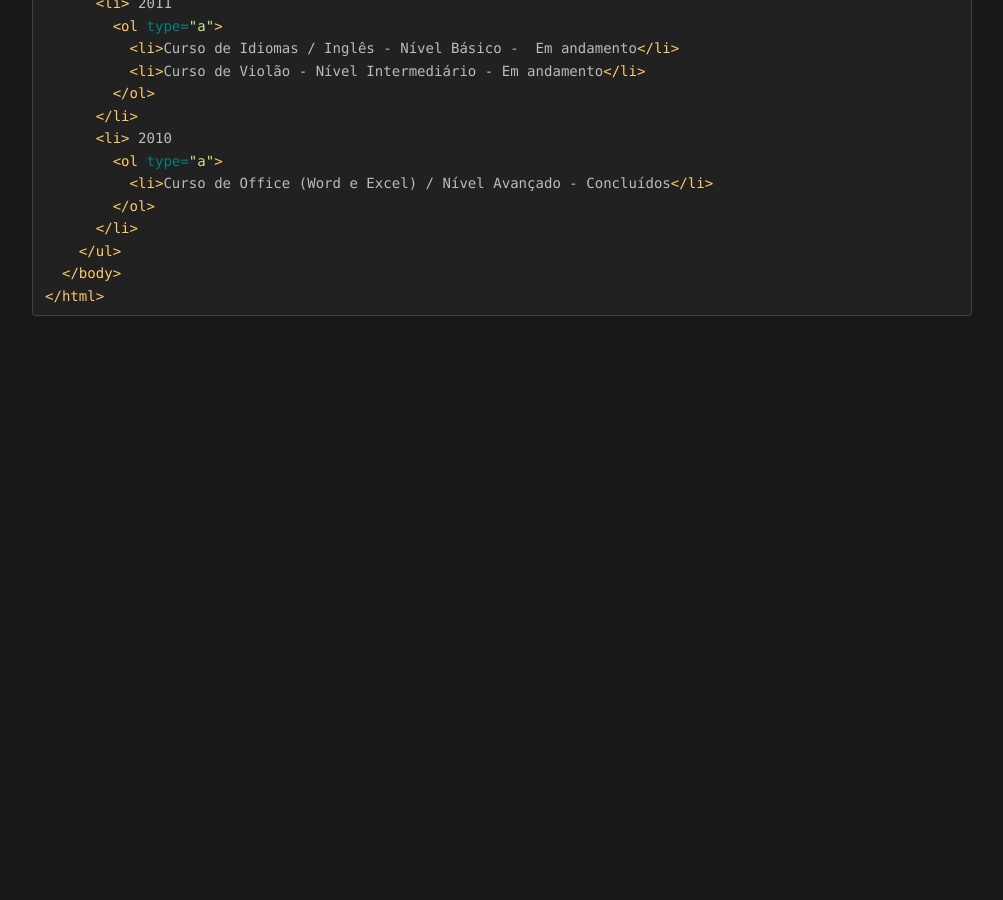
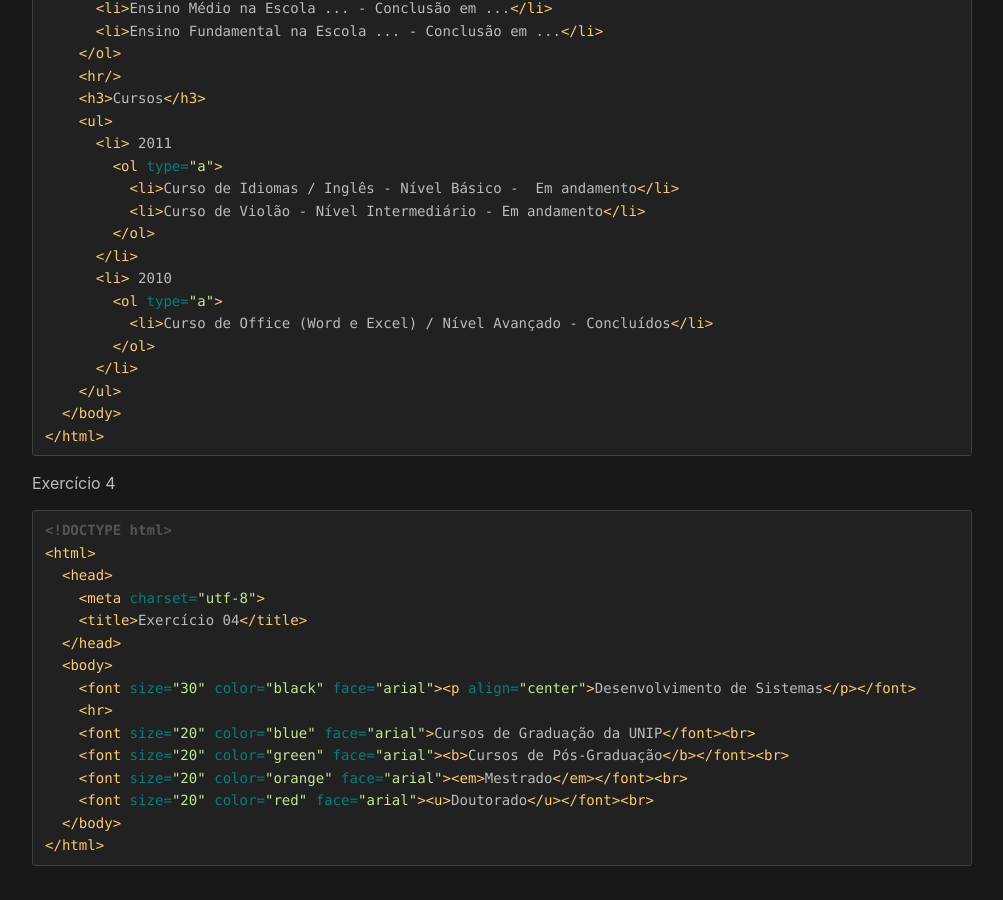
Before and after one commit to amignon/amignon.github.io, a Jekyll site: the page built from paginas/dswi/html.md, in a window 1280 px wide and 900 px high, scrolled down 14250 px. Shown: the whole window, without its empty margins (138-1141 px from the left). Built offline with Jekyll 4.4.1, drawn with Linux system fonts in a browser that asks for light colours; nearby versions of some CDN libraries; before the commit the page ends 14626 px from its top, so only the background shows below that; some of the changed text lies outside the part shown.

Commit message:
Atualização

````diff
--- a/paginas/dswi/html.md
+++ b/paginas/dswi/html.md
@@ -432,13 +432,13 @@ permalink: /dswi/html
     <title>Trabalhando com Formatações de Texto</title>
   </head>
     <body>
-      <font color="blue" size="30" face="terminal"><p>oi</p>
-      <font color="black" size="30" face="teen"><p>oi</p>
-      <font color="red" size="3" face="tahoma"><p>oi</p>
-      <font color="orange" size="3" face="symbol"><p>oi</p>
-      <font color="green" size="13" face="pupcat"><p>oi</p>
-      <font color="EE11AA" size="23" face="impact"><p>oi</p>
-      <font color="FF9600" size="3" face="arial"><p>oi</p>
+    <font color="blue" size="30" face="terminal"><p>oi</p></font>
+    <font color="black" size="30" face="teen"><p>oi</p></font>
+    <font color="red" size="3" face="tahoma"><p>oi</p></font>
+    <font color="orange" size="3" face="symbol"><p>oi</p></font>
+    <font color="green" size="13" face="pupcat"><p>oi</p></font>
+    <font color="EE11AA" size="23" face="impact"><p>oi</p> </font>
+    <font color="FF9600" size="3" face="arial"><p>oi</p></font>
     </body>
   </html>
   ```
@@ -502,7 +502,7 @@ permalink: /dswi/html
           <li>O texto <em>Cursos de Graduação da UNIP</em> deve ser fonte Arial, tamanho 20 e cor Azul.</li>
           <li>O texto <em>Cursos de Pós-Graduação</em> deve ser Negrito, fonte Arial, tamanho 20 e cor Verde.</li>
           <li>O texto <em>Mestrado</em> deve ser Itálico, fonte Arial, tamanho 20 e cor Laranja.</li>
-          <li>O texto Doutorado deve ser Sublinhado, fonte Arial, tamanho 20 e cor Vermelha.</li>
+          <li>O texto <em>Doutorado</em> deve ser Sublinhado, fonte Arial, tamanho 20 e cor Vermelha.</li>
         </ol>
       </li>
       <div style="background-color: white; color: black; margin: 30px">
@@ -513,7 +513,11 @@ permalink: /dswi/html
         <font size="20" color="orange" face="arial"><em>Mestrado</em></font><br>
         <font size="20" color="red" face="arial"><u>Doutorado</u></font><br>
       </div>
-      <li>Criar uma tabela com os seus dados, de acordo com o exemplo abaixo</li>
+      <li>Criar uma tabela com os seus dados, de acordo com o exemplo abaixo.</li>
+      <br>
+      <div align="center">
+        <img src="/paginas/img/html_exercicio05.png"/>
+      </div>
   </ol>
 </div>
 
@@ -582,8 +586,8 @@ Exercício 3
 ```html
 <!DOCTYPE html>
 <html>
-  <meta charset="utf-8">
   <head>
+    <meta charset="utf-8">
     <title>Currículo</title>
   </head>
   <body>
@@ -626,3 +630,23 @@ Exercício 3
   </body>
 </html>
 ```
+
+Exercício 4
+
+```html
+<!DOCTYPE html>
+<html>
+  <head>
+    <meta charset="utf-8">
+    <title>Exercício 04</title>
+  </head>
+  <body>
+    <font size="30" color="black" face="arial"><p align="center">Desenvolvimento de Sistemas</p></font>
+    <hr>
+    <font size="20" color="blue" face="arial">Cursos de Graduação da UNIP</font><br>
+    <font size="20" color="green" face="arial"><b>Cursos de Pós-Graduação</b></font><br>
+    <font size="20" color="orange" face="arial"><em>Mestrado</em></font><br>
+    <font size="20" color="red" face="arial"><u>Doutorado</u></font><br>
+  </body>
+</html>
+```
````
Also changed, not shown: paginas/img/html_exercicio05.png (added), 1 other file.
